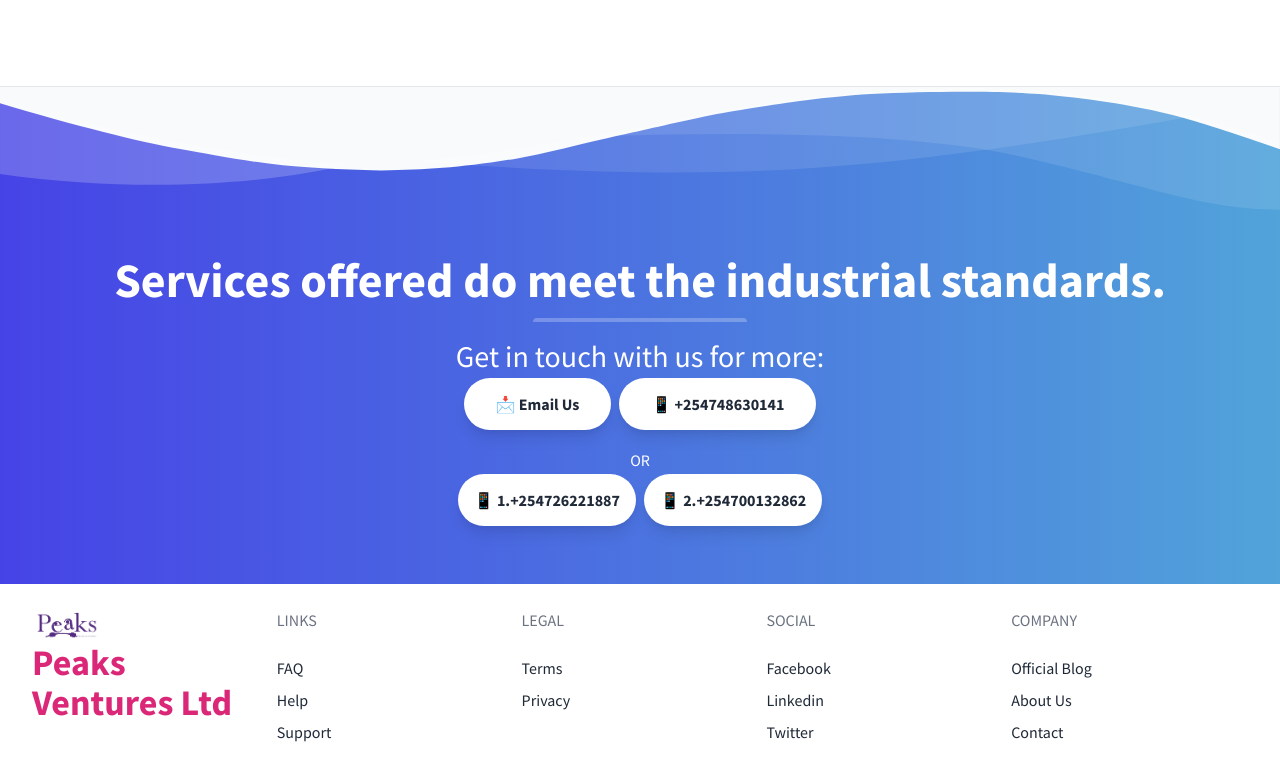
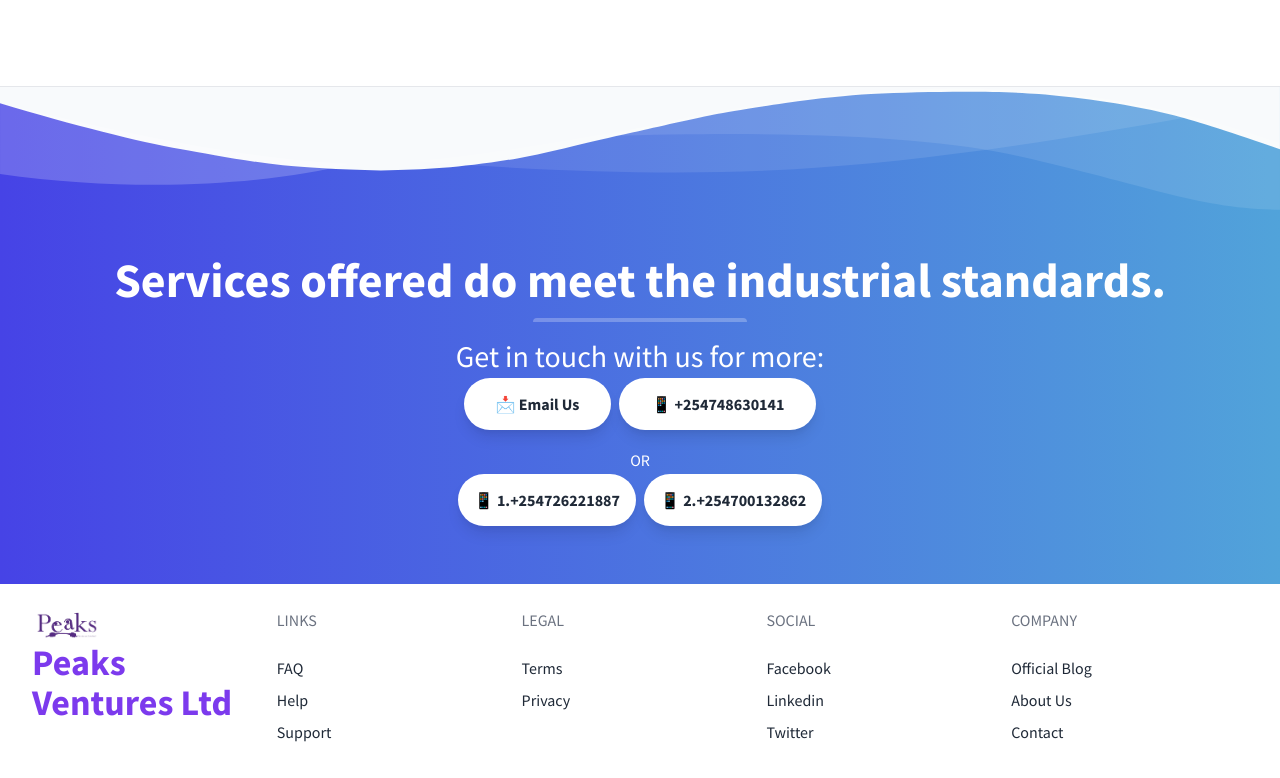
Before and after one commit to Dev-Kings/peaks-spa, a plain HTML site: page index.html in a window 1280 px wide. Shown: the part 2242-3020 px from the top of the page. Drawn offline with nearby package versions, Linux system fonts and the light colour scheme.

Commit message:
changed footer name color

```diff
--- a/index.html
+++ b/index.html
@@ -363,7 +363,7 @@
         <div class="container mx-auto px-8">
             <div class="w-full flex flex-col md:flex-row py-6 space-x-2">
                 <div class="flex-1 mb-6 text-black">
-                    <a class="text-pink-600 no-underline hover:no-underline font-bold text-2xl lg:text-4xl" href="#">
+                    <a class="text-purple-600 no-underline hover:no-underline font-bold text-2xl lg:text-4xl" href="#">
                         <img src="assets/images/favicon/logo.png" height="30%" width="30%">
                         Peaks Ventures Ltd
                     </a>
```
